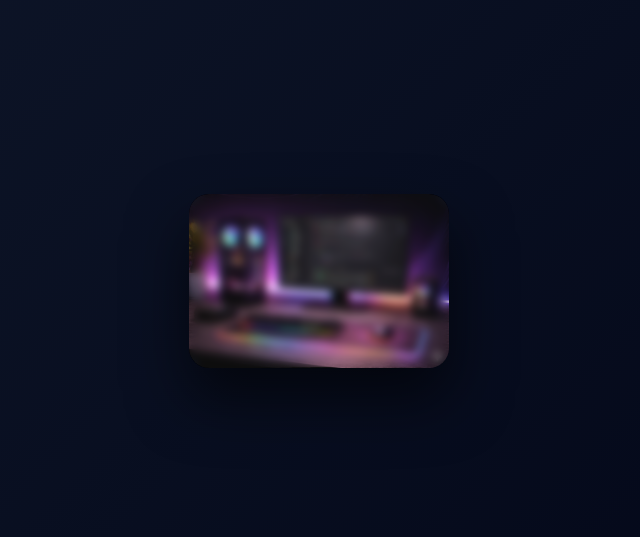
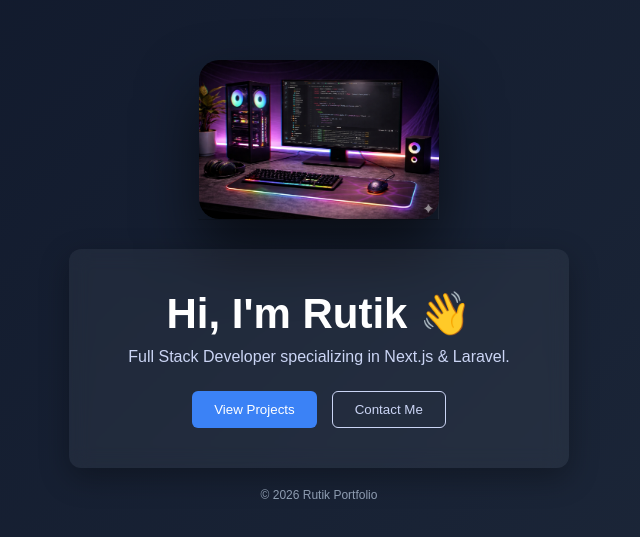
Before and after one commit to rutikkarlewar07/portfolio, a Next.js app: page / in a window 1280 px wide. Shown: the part 119-656 px from the top of the page, without its empty margins (321-961 px from the left). Built offline with nearby package versions, Linux system fonts and the light colour scheme.

Commit message:
improved home UI

```diff
--- a/pages/index.js
+++ b/pages/index.js
@@ -2,102 +2,165 @@
 import { useRef } from "react";
 
 export default function Home() {
-  const cardRef = useRef(null);
-  const shineRef = useRef(null);
+  const imgRef = useRef(null);
 
   const handleMouseMove = (e) => {
     const { left, top, width, height } =
-      cardRef.current.getBoundingClientRect();
+      imgRef.current.getBoundingClientRect();
 
     const x = e.clientX - left;
     const y = e.clientY - top;
 
-    const rotateX = ((y / height) - 0.5) * 25;
-    const rotateY = ((x / width) - 0.5) * -25;
+    const rotateX = ((y / height) - 0.5) * 35; // 🔥 more depth
+    const rotateY = ((x / width) - 0.5) * -35;
 
-    // Card 3D rotate
-    cardRef.current.style.transform = `
-      perspective(800px)
+    imgRef.current.style.transform = `
+      perspective(1000px)
       rotateX(${rotateX}deg)
       rotateY(${rotateY}deg)
-      scale(1.05)
-    `;
-
-    // 🔥 Shine / lens move
-    shineRef.current.style.background = `
-      radial-gradient(
-        circle at ${x}px ${y}px,
-        rgba(255,255,255,0.35),
-        transparent 40%
-      )
+      scale(1.08)
     `;
   };
 
-  const reset = () => {
-    cardRef.current.style.transform =
-      "perspective(800px) rotateX(0deg) rotateY(0deg) scale(1)";
-
-    shineRef.current.style.background = "transparent";
+  const resetTransform = () => {
+    imgRef.current.style.transform =
+      "perspective(1000px) rotateX(0deg) rotateY(0deg) scale(1)";
   };
 
   return (
     <div
       style={{
         minHeight: "100vh",
-        background: "linear-gradient(135deg, #0f172a, #020617)",
+        background: "linear-gradient(135deg, #0f172a, #1e293b)",
+        color: "white",
         display: "flex",
+        flexDirection: "column",
         justifyContent: "center",
         alignItems: "center",
+        fontFamily: "Arial",
+        textAlign: "center",
+        padding: "20px",
       }}
     >
-      {/* 🔥 3D Card */}
+      {/* 🔥 3D Image */}
       <div
-        ref={cardRef}
-        onMouseMove={handleMouseMove}
-        onMouseLeave={reset}
         style={{
-          position: "relative",
-          width: "260px",
-          borderRadius: "20px",
-          overflow: "hidden",
-          transition: "transform 0.2s ease",
-          boxShadow: "0 30px 60px rgba(0,0,0,0.6)",
+          marginBottom: "30px",
+          perspective: "1200px", // 🔥 important
         }}
       >
-        {/* Image */}
+        <div
+          ref={imgRef}
+          onMouseMove={handleMouseMove}
+          onMouseLeave={resetTransform}
+          style={{
+            width: "240px",
+            borderRadius: "20px",
+            transformStyle: "preserve-3d",
+            transition: "transform 0.15s ease",
+            position: "relative",
+          }}
+        >
+          {/* Front Image */}
           <img
             src="/home_img/profile.png"
             alt="profile"
             style={{
               width: "100%",
+              borderRadius: "20px",
               display: "block",
+              boxShadow: "0 30px 60px rgba(0,0,0,0.6)",
             }}
           />
 
-        {/* 🔥 Glass Shine Layer */}
+          {/* 🔥 Fake Depth (Right Side) */}
           <div
-          ref={shineRef}
             style={{
               position: "absolute",
               top: 0,
-            left: 0,
-            width: "100%",
+              right: "-8px",
+              width: "8px",
               height: "100%",
-            pointerEvents: "none",
-            transition: "background 0.2s",
+              background: "rgba(255,255,255,0.1)",
+              transform: "rotateY(90deg)",
+              transformOrigin: "left",
             }}
           />
 
-        {/* 🔥 Glass Overlay */}
+          {/* 🔥 Fake Depth (Bottom Side) */}
           <div
             style={{
               position: "absolute",
-            inset: 0,
-            backdropFilter: "blur(4px)",
-            background: "rgba(255,255,255,0.05)",
+              bottom: "-8px",
+              left: 0,
+              width: "100%",
+              height: "8px",
+              background: "rgba(0,0,0,0.4)",
+              transform: "rotateX(90deg)",
+              transformOrigin: "top",
             }}
           />
         </div>
       </div>
+
+      {/* Card */}
+      <div
+        style={{
+          backgroundColor: "rgba(255,255,255,0.05)",
+          padding: "40px",
+          borderRadius: "12px",
+          backdropFilter: "blur(10px)",
+          boxShadow: "0 10px 30px rgba(0,0,0,0.3)",
+          maxWidth: "500px",
+          width: "100%",
+        }}
+      >
+        <h1 style={{ fontSize: "42px", marginBottom: "10px" }}>
+          Hi, I'm Rutik 👋
+        </h1>
+
+        <p
+          style={{
+            fontSize: "16px",
+            color: "#cbd5f5",
+            marginBottom: "25px",
+          }}
+        >
+          Full Stack Developer specializing in Next.js & Laravel.
+        </p>
+
+        <div style={{ display: "flex", gap: "15px", justifyContent: "center" }}>
+          <button
+            style={{
+              padding: "10px 22px",
+              backgroundColor: "#3b82f6",
+              border: "none",
+              borderRadius: "6px",
+              color: "white",
+              cursor: "pointer",
+            }}
+          >
+            View Projects
+          </button>
+
+          <button
+            style={{
+              padding: "10px 22px",
+              border: "1px solid #cbd5f5",
+              background: "transparent",
+              color: "#cbd5f5",
+              borderRadius: "6px",
+              cursor: "pointer",
+            }}
+          >
+            Contact Me
+          </button>
+        </div>
+      </div>
+
+      <p style={{ marginTop: "20px", fontSize: "12px", color: "#94a3b8" }}>
+        © 2026 Rutik Portfolio
+      </p>
+    </div>
   );
 }
```
Lines whose indentation alone changed are shown as unchanged.
